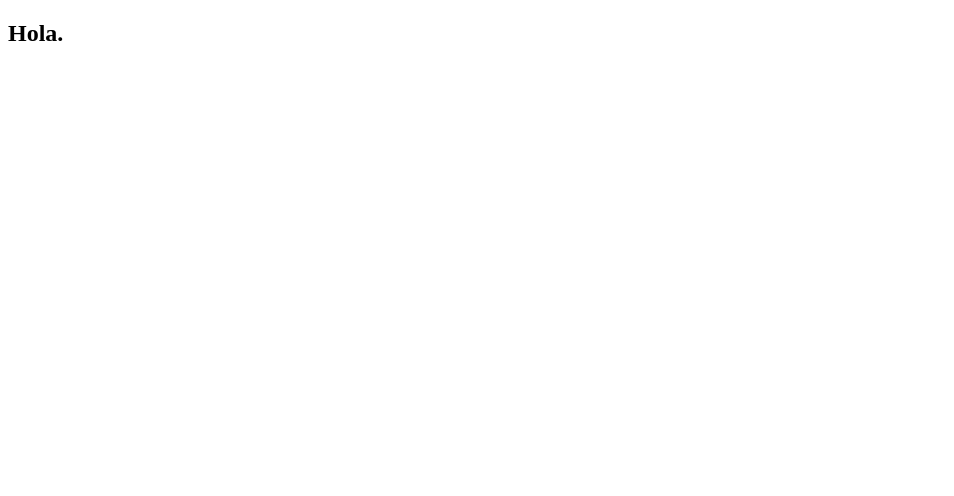
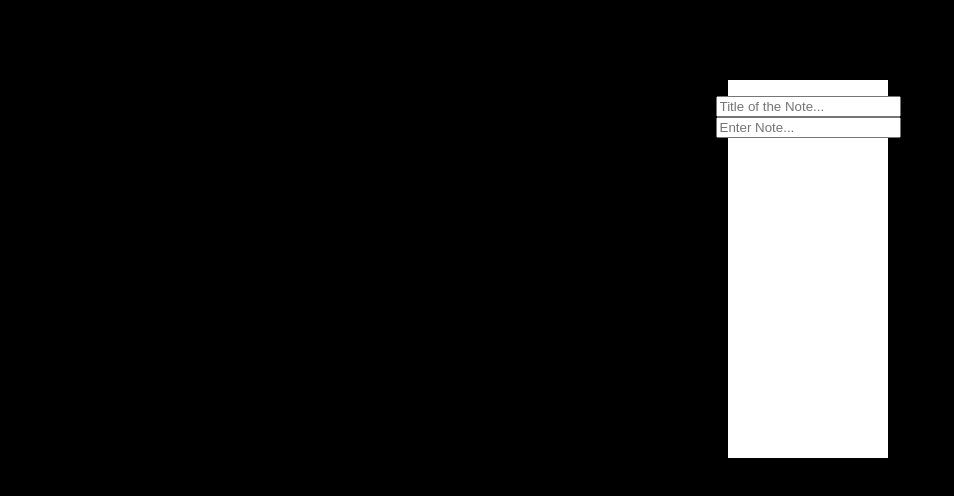
Before and after one commit to JacksonSmith43/notes, a plain HTML site: page index.html in a window 1280 px wide. Shown: the whole page, without its empty margins (0-954 px from the left). Drawn offline with Linux system fonts and the light colour scheme.

Commit message:
Added input field and CSS.

```diff
--- a/index.html
+++ b/index.html
@@ -4,12 +4,26 @@
 <head>
     <meta charset="UTF-8">
     <meta name="viewport" content="width=device-width, initial-scale=1.0">
-    <title>Document</title>
+
+    <link rel="stylesheet" href="style.css">
+
+    <title>Notes Application</title>
+
 </head>
-
 <body>
 
-    <h2>Hola.</h2>
+    <div class="notes-container">
+        <div class="text">
+
+            <!--<label class="note-title-input"></label>-->
+            <input class="note-title-input" type="notes-title-input" placeholder="Title of the Note..." aria-label="Title input of note.">
+            <br>
+            <input class="note-input" type="note-input" placeholder="Enter Note..." aria-label="Input of note.">
+
+        </div>
+
+    </div>
+
 </body>
 
 </html>
--- /dev/null
+++ b/style.css
@@ -0,0 +1,17 @@
+body {
+    background-color: black;
+}
+
+.notes-container {
+    background-color: white;
+    display: flex;
+    justify-content: center;
+
+    margin: 5rem 45rem 4rem 45rem;
+    padding: 1rem 5rem 20rem 5rem;
+}
+
+.title-of-note {
+    color: white;
+    font-family: sans-serif;
+}
```
